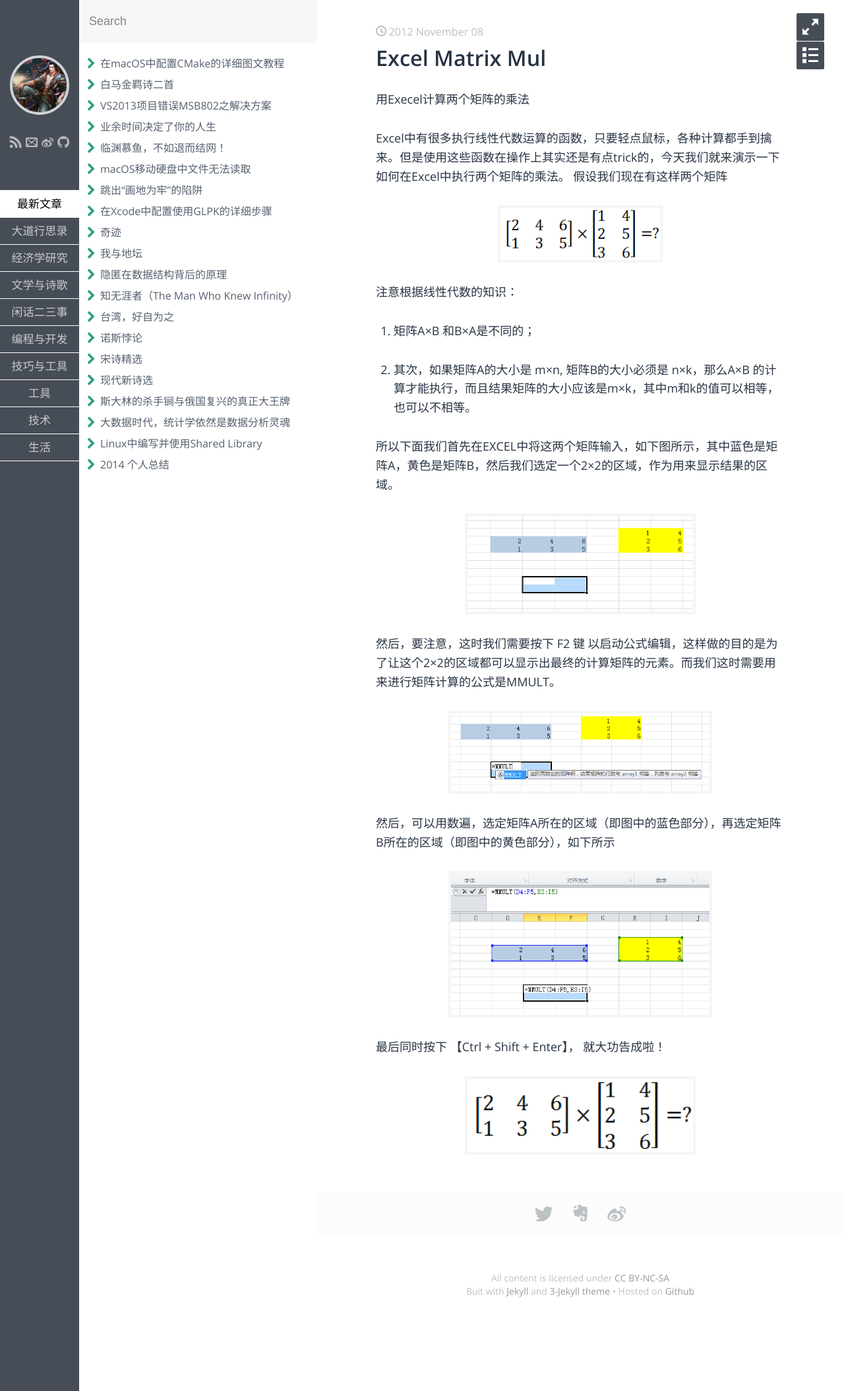
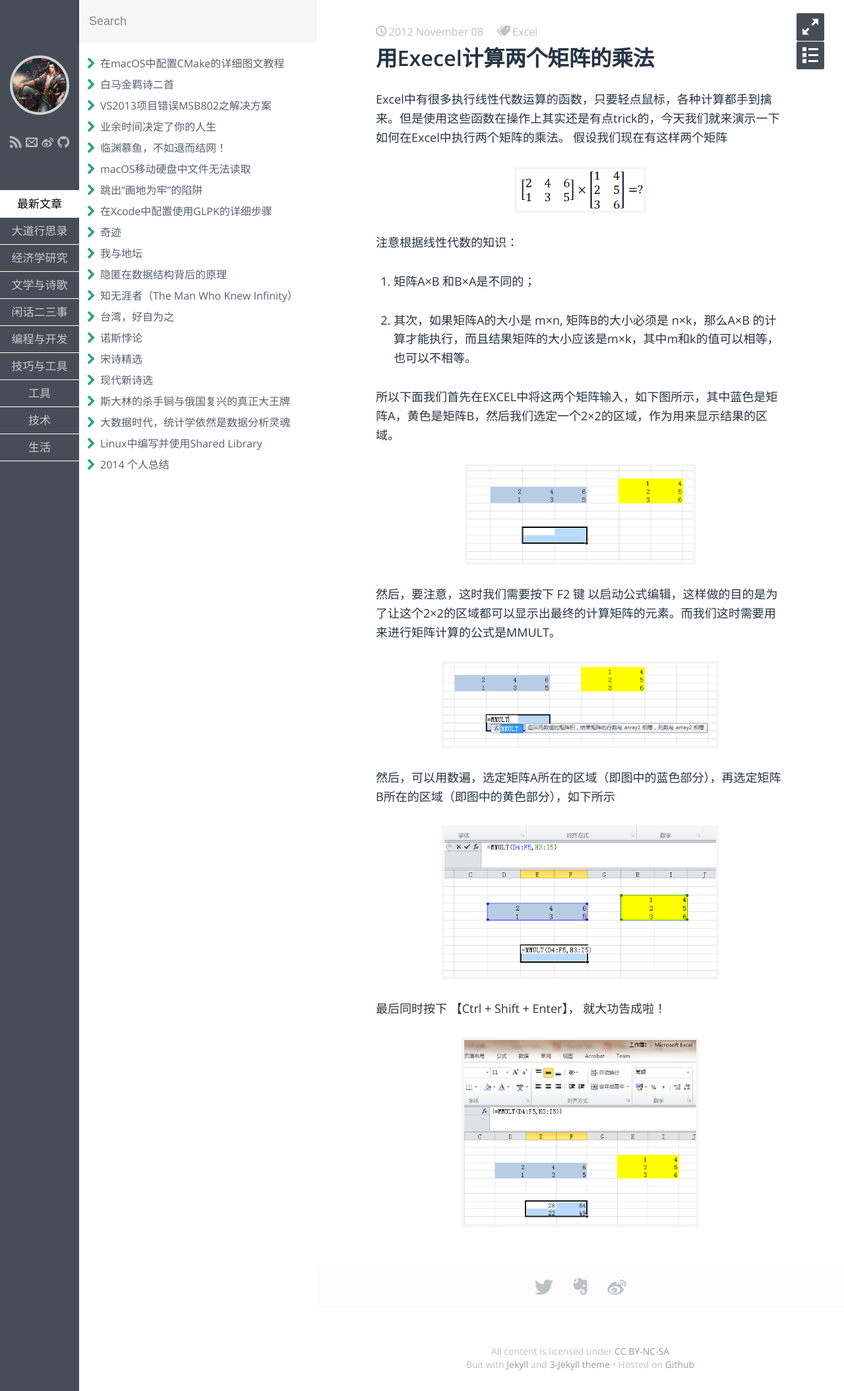
Before and after one commit to fzuo/baimafujinji, a Jekyll site: the page built from _posts/tool/2012-11-08-excel-matrix-mul.md, in a window 1280 px wide. Shown: the whole page at 66% size. Built offline with Jekyll 4.4.1, drawn with Linux system fonts in a browser that asks for light colours; some web fonts are replaced; our own code applies the rules of GitHub Pages for plain Markdown files.

Commit message:
Update 2012-11-08-excel-matrix-mul.md

```diff
--- a/_posts/tool/2012-11-08-excel-matrix-mul.md
+++ b/_posts/tool/2012-11-08-excel-matrix-mul.md
@@ -1,11 +1,17 @@
+---
+layout: post
+title: 用Execel计算两个矩阵的乘法
+category: 技巧与工具
+tags: Excel
+keywords: Excel,矩阵乘法
+---
 
-用Execel计算两个矩阵的乘法
 
 Excel中有很多执行线性代数运算的函数，只要轻点鼠标，各种计算都手到擒来。但是使用这些函数在操作上其实还是有点trick的，今天我们就来演示一下如何在Excel中执行两个矩阵的乘法。
 假设我们现在有这样两个矩阵
 
 <p align="center">
-<img src="https://fzuo.github.io/assets/img/excel/excel01.png" width="250">
+<img src="https://fzuo.github.io/assets/img/excel/excel01.png" width="200">
 </p>
 
 注意根据线性代数的知识：
@@ -23,17 +29,17 @@
 然后，要注意，这时我们需要按下 F2 键 以启动公式编辑，这样做的目的是为了让这个2×2的区域都可以显示出最终的计算矩阵的元素。而我们这时需要用来进行矩阵计算的公式是MMULT。
 
 <p align="center">
-<img src="https://fzuo.github.io/assets/img/excel/excel03.png" width="400">
+<img src="https://fzuo.github.io/assets/img/excel/excel03.png" width="420">
 </p>
 
 然后，可以用数遍，选定矩阵A所在的区域（即图中的蓝色部分），再选定矩阵B所在的区域（即图中的黄色部分），如下所示
 
 <p align="center">
-<img src="https://fzuo.github.io/assets/img/excel/excel04.png" width="400">
+<img src="https://fzuo.github.io/assets/img/excel/excel04.png" width="420">
 </p>
 
 最后同时按下 【Ctrl + Shift + Enter】， 就大功告成啦！
 
 <p align="center">
-<img src="https://fzuo.github.io/assets/img/excel/excel01.png" width="350">
+<img src="https://fzuo.github.io/assets/img/excel/excel05.png" width="360">
 </p>
```
